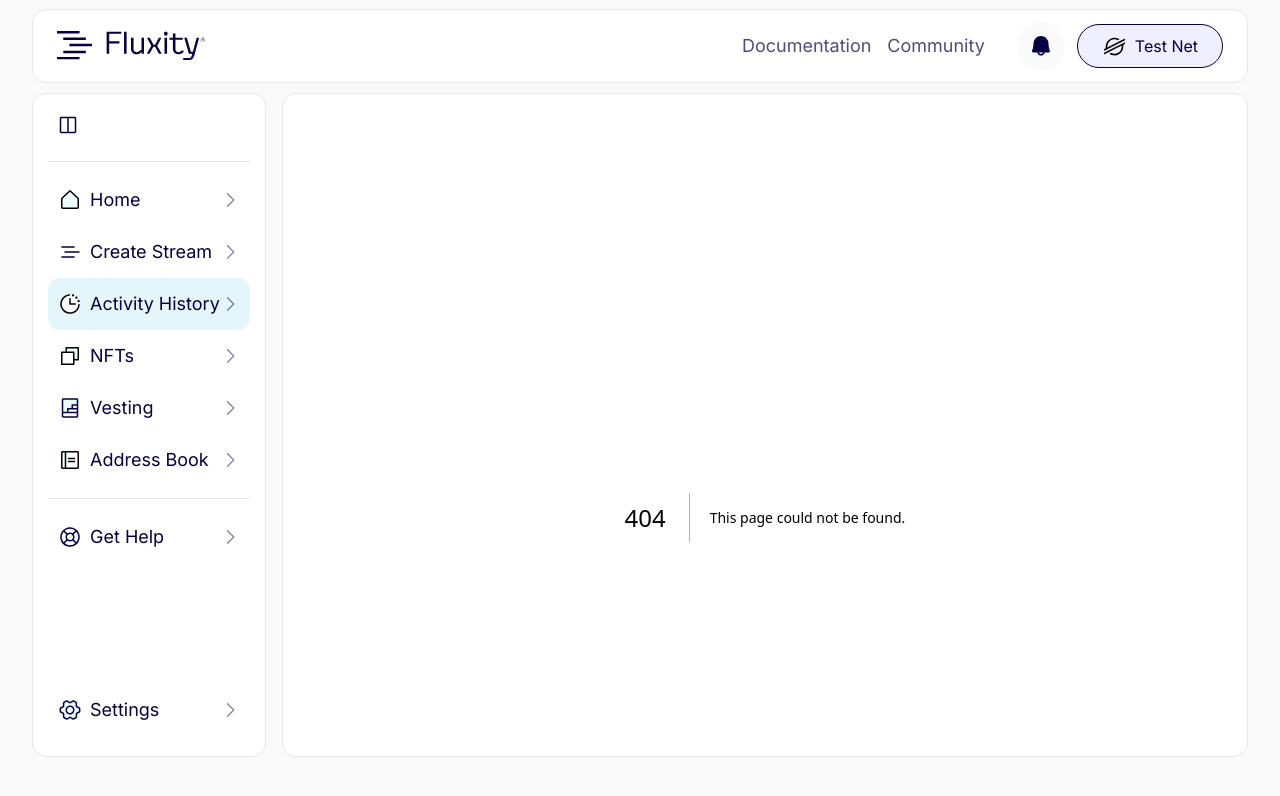
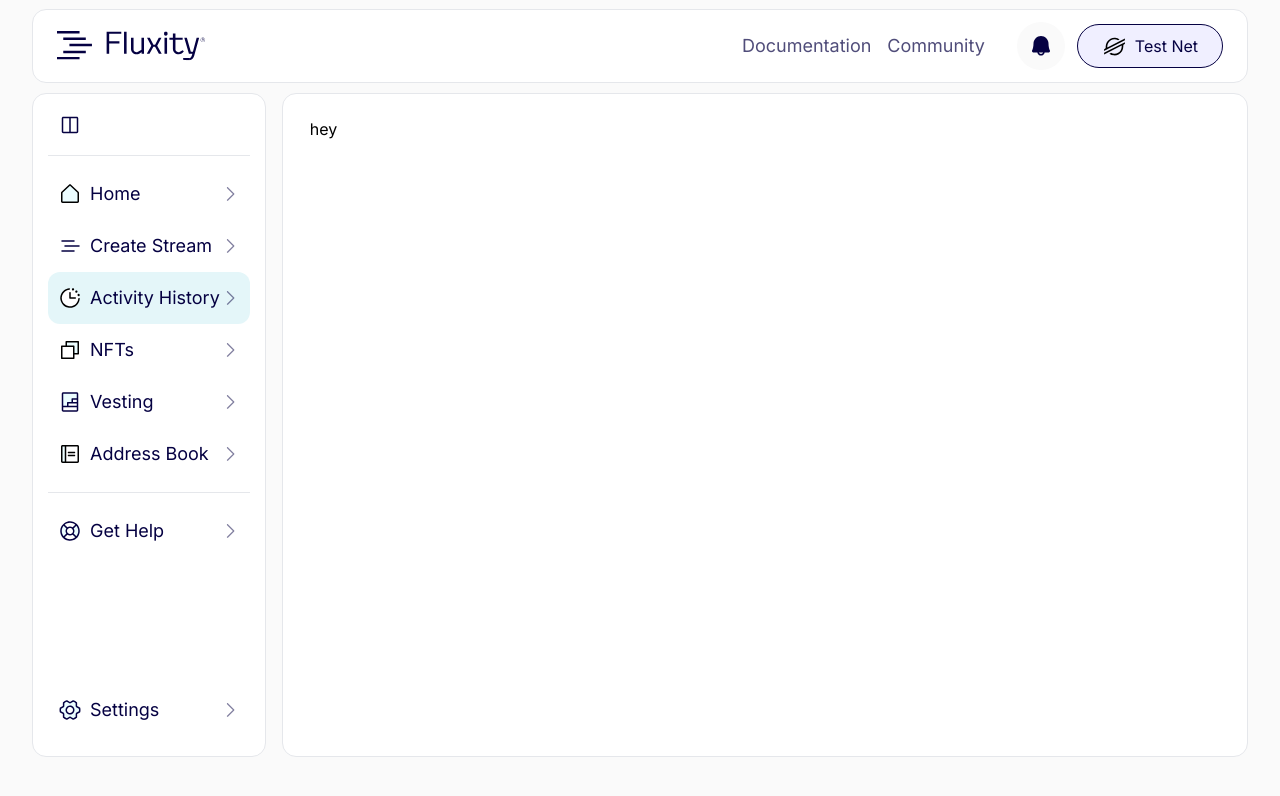
Before and after one commit to luanlabs/fluxity-interface, a Next.js app: page /activity-history in a window 1280 px wide. Before the commit this address had no page. Shown: the top 796 px of the page. Built offline with nearby package versions, Linux system fonts and the light colour scheme.

Commit message:
fix: resolved comments

```diff
--- /dev/null
+++ b/src/app/activity-history/page.tsx
@@ -0,0 +1,7 @@
+import React from 'react';
+
+const ActivityHistory = () => {
+  return <div>hey</div>;
+};
+
+export default ActivityHistory;
--- a/src/app/layout.tsx
+++ b/src/app/layout.tsx
@@ -30,14 +30,14 @@ export default function RootLayout({
             </CCard>
             <section className="inline-flex basis-full gap-4 w-full h-[87%]">
               <CCard
-                className={`${
-                  isMinimized ? 'basis-[5%] md:basis-1/12' : 'basis-[22%]'
-                } md:basis-2/12 px-[15px] py-[19px] relative`}
+                className={`relative ${
+                  isMinimized ? 'basis-[3%]' : 'basis-[22%] md:basis-2/12'
+                } px-[15px] py-[19px]`}
                 bgColor="white"
               >
                 <Aside
                   isMinimized={isMinimized}
-                  onClick={() => setIsMinimized(!isMinimized)}
+                  onMinimized={() => setIsMinimized(!isMinimized)}
                 />
               </CCard>
               <CPageCard className="bg-white basis-full py-[23px] px-[27px]">
--- a/src/components/CLink/index.tsx
+++ b/src/components/CLink/index.tsx
@@ -1,11 +1,14 @@
 import React from 'react';
 import Link from 'next/link';
 
-import { Link as Type } from 'src/constants/types';
+import { CLinkProps as Type } from 'src/constants/types';
 
 const CustomLink = ({ title, url }: Type) => {
   return (
-    <Link href={url} className="text-darkNavyBlue text-lg mx-2">
+    <Link
+      href={url}
+      className="text-darkNavyBlue text-lg mx-2 hover:text-transparentmidnightblue transition-all duration-700"
+    >
       {title}
     </Link>
   );
--- a/src/components/CNavLink/index.tsx
+++ b/src/components/CNavLink/index.tsx
@@ -3,7 +3,7 @@
 import { useRouter } from 'next/navigation';
 
 import CareRight from 'src/svgs/CareRight';
-import { NavLink as Type } from 'src/constants/types';
+import { CNavLinkProps as Type } from 'src/constants/types';
 import useIsActive from './useIsActive';
 
 const CNavLink = ({ title, icon, activeIcon, url, isMinimized }: Type) => {
@@ -17,19 +17,17 @@ const CNavLink = ({ title, icon, activeIcon, url, isMinimized }: Type) => {
   return (
     <div
       onClick={handleClick}
-      className={`inline-flex ${
-        isMinimized ? 'justify-center' : 'justify-between'
+      className={` ${
+        isMinimized ? 'flex justify-center' : 'inline-flex justify-between'
       } items-center rounded-xl ${
-        isActive ? ' bg-softSkyBlue' : ''
-      } w-full px-[10px] py-3 cursor-pointer`}
+        isActive && ' bg-softSkyBlue transition-all duration-500'
+      } w-full px-[10px] h-[52px] cursor-pointer`}
     >
       {isMinimized ? (
-        <div className={`flex justify-center items-center`}>
-          {isActive ? activeIcon : icon}
-        </div>
+        <div>{isActive ? activeIcon : icon}</div>
       ) : (
         <>
-          <span className="flex gap-2 items-center text-lg text-midnightblue md:text-base sm:text-sm whitespace-nowrap">
+          <span className="inline-flex gap-2 items-center text-lg text-midnightblue md:text-base sm:text-sm whitespace-nowrap">
             {isActive ? activeIcon : icon}
             {title}
           </span>
--- /dev/null
+++ b/src/constants/externalPages.ts
@@ -0,0 +1,5 @@
+export enum ExternalPages {
+  FluxityLanding = 'https://fluxity.finance',
+  DOCUMENTATION = '/documentation',
+  COMMUNITY = '/community',
+}
--- a/src/constants/types.ts
+++ b/src/constants/types.ts
@@ -1,9 +1,9 @@
-export type Link = {
+export type CLinkProps = {
   url: string;
   title: string;
 };
 
-export interface NavLink {
+export interface CNavLinkProps {
   url: string;
   title: string;
   isMinimized?: boolean;
--- a/src/containers/Aside/index.tsx
+++ b/src/containers/Aside/index.tsx
@@ -9,27 +9,31 @@ import SquareHalf from 'src/svgs/SquareHalf';
 
 type AsideProps = {
   isMinimized: boolean;
-  onClick: () => void;
+  onMinimized: () => void;
 };
 
-const Aside = ({ isMinimized, onClick }: AsideProps) => {
+const Aside = ({ isMinimized, onMinimized }: AsideProps) => {
   return (
     <aside>
-      <button
-        className={`border-none outline-none ${
-          isMinimized ? 'w-full flex justify-center items-center' : 'ml-2 '
+      <div
+        className={`cursor-pointer ${
+          isMinimized ? 'w-full flex justify-center items-center' : 'ml-[10px]'
         } `}
-        onClick={onClick}
+        onClick={onMinimized}
       >
         <SquareHalf />
-      </button>
+      </div>
+
       <hr className="mt-[18px] mb-3" />
-      {navLinks.map((item, index) => (
-        <div key={index}>
+
+      {navLinks.map((item) => (
+        <div key={item.title}>
           <CNavLink {...item} isMinimized={isMinimized} />
         </div>
       ))}
+
       <hr className="my-3" />
+
       <CNavLink
         title="Get Help"
         icon={<LifeBuoy fill="#EBFDFF" />}
@@ -37,6 +41,7 @@ const Aside = ({ isMinimized, onClick }: AsideProps) => {
         url={Pages.GET_HELP}
         isMinimized={isMinimized}
       />
+
       <div className="absolute bottom-5 left-[15px] right-[15px]">
         <CNavLink
           title="Settings"
--- a/src/containers/header/index.tsx
+++ b/src/containers/header/index.tsx
@@ -3,24 +3,31 @@ import React from 'react';
 import CButton from 'src/components/CButton';
 import CLink from 'src/components/CLink';
 
-import LogoIcon from 'src/svgs/LogoIcon';
-import LogoTypography from 'src/svgs/LogoTypography';
+import FluxityLogo from 'src/svgs/FluxityLogo';
+import FluxityTypography from 'src/svgs/FluxityTypography';
 import RingBell from 'src/svgs/RingBell';
 import Stellar from 'public/images/Stellar.svg';
+import { useRouter } from 'next/navigation';
+import { ExternalPages } from 'src/constants/externalPages';
 
 const Header = () => {
+  const router = useRouter();
+
   return (
     <header className="flex justify-between items-center py-3 px-6">
-      <div className="inline-flex gap-[14px]">
-        <LogoIcon />
-        <LogoTypography />
+      <div
+        className="inline-flex gap-[14px] cursor-pointer"
+        onClick={() => router.push(ExternalPages.FluxityLanding)}
+      >
+        <FluxityLogo />
+        <FluxityTypography />
       </div>
       <div className="inline-flex gap-[12px] items-center md:hidden sm:hidden">
         <span className="mr-3">
           <CLink title="Documentation" url="/" />
           <CLink title="Community" url="/" />
         </span>
-        <span className="bg-alabaster h-12 w-12 rounded-full flex justify-center items-center cursor-pointer">
+        <span className="bg-alabaster hover:bg-lavenderblush h-12 w-12 rounded-full flex justify-center items-center cursor-pointer transition-all duration-700">
           <RingBell />
         </span>
         <CButton kind="simple" color="gray" content="Test Net" logo={Stellar} />
--- a/tailwind.config.ts
+++ b/tailwind.config.ts
@@ -28,6 +28,11 @@ const config: Config = {
         softSkyBlue: '#E4F6F9',
         transparentmidnightblue: 'rgba(5, 1, 66, 0.5)',
         darkNavyBlue: 'rgba(5, 1, 66, 0.7)',
+        darkcoral: '#CD5A41',
+        powderblue: '#E4F6F9',
+        richlavender: '#852FDA',
+        mutedblue: '#7D7B9B',
+        blueindigo: '#4c36d8',
       },
       screens: {
         sm: { max: '767px' },
```
Also changed, not shown: src/svgs/FluxityLogo.tsx (renamed from src/svgs/LogoIcon.tsx), src/svgs/FluxityTypography.tsx (renamed from src/svgs/LogoTypography.tsx).
